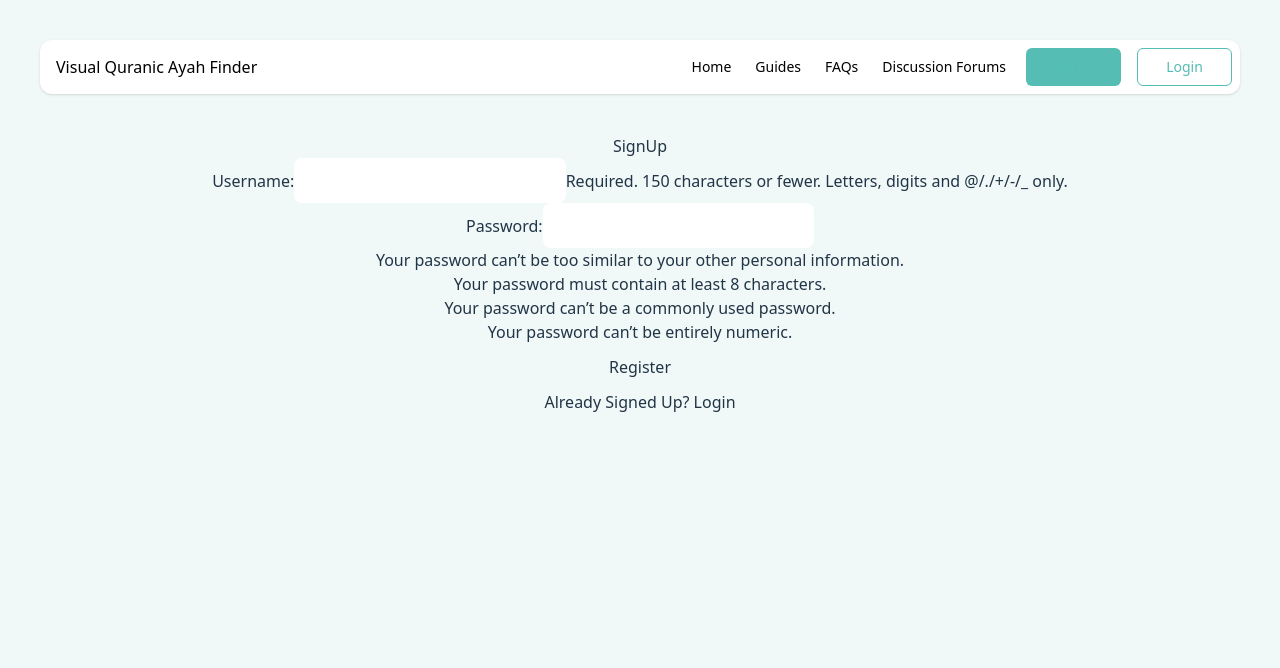
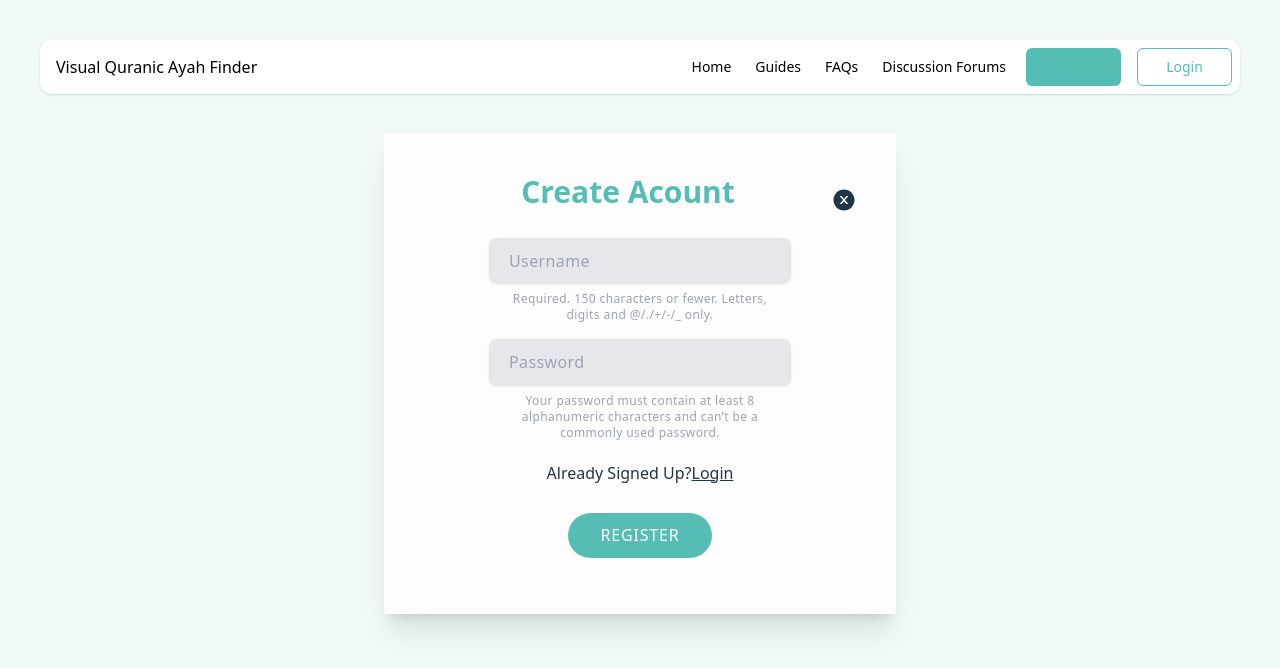
Before and after one commit to sidrams/UoL-Final-project-code, a React (Vite) app in the folder quranic-ayah-finder/: page /signup in a window 1280 px wide. Shown: the top 668 px of the page. Built offline with nearby package versions, Linux system fonts and the light colour scheme; no server answers.

Commit message:
signup and login form designs

```diff
--- a/quranic-ayah-finder/src/pages/DiscussionForum/DiscussionForum.jsx
+++ b/quranic-ayah-finder/src/pages/DiscussionForum/DiscussionForum.jsx
@@ -117,10 +117,9 @@ export default function DiscussionForums() {
 
             {/* create post button */}
             <div>
-
-                <BackButton icon={<BiCommentAdd />} text={
-                    loggedUser ? <Link to='/post/create'>Create Post</Link> : ''
-                } />
+                {
+                    loggedUser && <BackButton icon={<BiCommentAdd />} text={<Link to='/post/create'>Create Post</Link>} />
+                }
 
             </div>
 
--- a/quranic-ayah-finder/src/pages/Login/Login.jsx
+++ b/quranic-ayah-finder/src/pages/Login/Login.jsx
@@ -2,6 +2,7 @@ import { useContext, useEffect, useState } from 'react'
 import Cookies from 'js-cookie';
 import { Link } from 'react-router-dom';
 import { Context } from "../../Context";
+import { AiFillCloseCircle } from 'react-icons/ai';
 
 export default function Login() {
     const { loggedUser, setLoggedUser } = useContext(Context);
@@ -82,31 +83,47 @@ export default function Login() {
 
     return (
         <>
-        <h1>Log in</h1>
+        {/* <h1>Log in</h1> */}
         {
             loggedUser ?
             (
                 <>
-                <h2>USer logged in</h2>
-                <button onClick={logout}>logout</button>
+                <h2>User logged in</h2>
+                <button onClick={logout}>Logout</button>
                 </>
             )
             :
             (
-                <div>
-                    <form method="POST" action="">
+                <div className='lg:w-[50%] xl:w-[40%] lg:min-h-[70vh] xl:min-h-[60vh] m-auto mb-4 bg-custom-gray p-6 shadow-xl flex flex-col justify-evenly'>
+                    <div className="flex justify-between items-center">
+                        <div></div>
+                        <h1 className="text-3xl text-sea-green font-bold">
+                            Login
+                        </h1>
+                        <Link to='/'><AiFillCloseCircle className="text-[1.5rem]"/></Link>
+                    </div>
+
+                    <form method="POST" action="" className="flex flex-col text-left tracking-wide justify-between">
                         {/* <input type="hidden" name="csrfmiddlewaretoken" value={csrftoken} /> */}
 
-                        <label>Username:</label>
-                        <input type="text" value={form.username} onChange={handleChange} name="username" placeholder="Enter Username..." />
+                        <p className="flex items-center my-2">
+                            <label className='hidden'>Username:</label>
+                            <input type="text" className="bg-gray-200 shadow w-[70%] m-auto" placeholder="Username" value={form.username} onChange={handleChange} name="username" />
+                        </p>
+                        <p className="flex items-center my-2">
+                            <label className='hidden'>Password::</label>
+                            <input type="password" className="bg-gray-200 shadow w-[70%] m-auto" placeholder="Password" value={form.password} onChange={handleChange} name="password"/>
+                        </p>
 
-                        <label>Password::</label>
-                        <input type="password" value={form.password} onChange={handleChange} name="password" placeholder="Enter Password..." />
 
-                        <input type="button" value="Login" onClick={login} />
                     </form>
 
-                    Not a user yet? Click here to <Link to='/signup'>Register</Link>
+                    <p  className="flex items-center m-auto my-2">
+                        Not a user yet? Click here to <span> <Link to='/signup' className='underline font-medium'> Register</Link></span>
+                    </p>
+
+                    <button type="button" value="Login" onClick={login} className='uppercase tracking-wider  bg-sea-green text-white w-1/3 m-auto my-4 rounded-full hover:opacity-90'>Login</button>
+
                 </div>
             )
         }
--- a/quranic-ayah-finder/src/pages/SignUp/SignUp.jsx
+++ b/quranic-ayah-finder/src/pages/SignUp/SignUp.jsx
@@ -2,6 +2,7 @@ import { useContext, useEffect, useState } from 'react'
 import Cookies from 'js-cookie';
 import { Link } from 'react-router-dom';
 import { Context } from '../../Context';
+import { AiFillCloseCircle } from 'react-icons/ai';
 
 export default function SignUp() {
     const [form, setForm] = useState({
@@ -106,12 +107,13 @@ export default function SignUp() {
 
     return (
         <>
-        <h1>SignUp</h1>
+        {/*// <div className='py-4'>
+         <h1>SignUp</h1> */}
         {
             loggedUser ?
             (
                 <>
-                <h2>USer logged in</h2>
+                <h2>User logged in</h2>
                 {/* <button onClick={logout}>logout</button> */}
                 </>
             )
@@ -120,21 +122,39 @@ export default function SignUp() {
                 <>
                 {/* <div dangerouslySetInnerHTML={{__html:form}} ></div>  */}
 
-                <div>
-                    <form method="POST" action="">
-                        <p>
-                        <label for="id_username">Username:</label>
-                        <input type="text" name="username" value={form.username} onChange={handleChange} maxlength="150" autocapitalize="none" autocomplete="username" autofocus required id="id_username" />
+                <div className='lg:w-[50%] xl:w-[40%] lg:min-h-[70vh] xl:min-h-[60vh] h-fit m-auto mb-4 bg-custom-gray p-10 shadow-xl flex flex-col justify-between'>
+                    <div className="flex justify-between items-center">
+                        <div></div>
+                        <h1 className="text-3xl text-sea-green font-bold mb-4">
+                            Create Acount
+                        </h1>
+                        <Link to='/'><AiFillCloseCircle className="text-[1.5rem]"/></Link>
+                    </div>
 
-                        <span class="helptext">Required. 150 characters or fewer. Letters, digits and @/./+/-/_ only.</span>
+                    <form method="POST" action="" className="flex flex-col text-left tracking-wide justify-between">
+                        <p className='flex flex-col items-center'>
+                            <div className='flex flex-col items-center my-2 w-full'>
+                                <label className='hidden' for="id_username">Username:</label>
+                                <input type="text" name="username" className="bg-gray-200 shadow w-[70%] m-auto" placeholder='Username' value={form.username} onChange={handleChange} maxlength="150" autocapitalize="none" autocomplete="username" autofocus required id="id_username" />
+                            </div>
+                            <span className="helptext w-2/3 text-center text-xs text-gray-400 font-medium">Required. 150 characters or fewer. Letters, digits and @/./+/-/_ only.</span>
                         </p>
 
 
-                        <p>
-                            <label for="id_password1">Password:</label>
-                            <input type="password" name="password" value={form.password} onChange={handleChange} autocomplete="new-password" required id="id_password1" />
+                        <p className="flex flex-col items-center my-2">
+                            <div className='flex flex-col items-center my-2 w-full'>
+                                <label className='hidden' for="id_password1">Password:</label>
+                                <input type="password" name="password" className="bg-gray-200 shadow w-[70%] m-auto" placeholder="Password" value={form.password} onChange={handleChange} autocomplete="new-password" required id="id_password1" />
+                            </div>
 
-                            <span class="helptext"><ul><li>Your password can’t be too similar to your other personal information.</li><li>Your password must contain at least 8 characters.</li><li>Your password can’t be a commonly used password.</li><li>Your password can’t be entirely numeric.</li></ul></span>
+                            <span className="helptext w-2/3 text-center text-xs text-gray-400 font-medium">
+                                <ul>
+                                    {/* <li>Your password can’t be too similar to your other personal information.</li> */}
+                                    <li>Your password must contain at least 8 alphanumeric characters and can’t be a commonly used password.</li>
+                                    {/* <li>Your password can’t be a commonly used password.</li> */}
+                                    {/* <li>Your password can’t be entirely numeric.</li> */}
+                                </ul>
+                            </span>
                         </p>
 
 
@@ -145,10 +165,17 @@ export default function SignUp() {
                             <span class="helptext">Enter the same password as before, for verification.</span>
                         </p> */}
 
-                         <input type="button" value="Register" onClick={register} />
                     </form>
 
-                    Already Signed Up? <Link to='/login'>Login</Link>
+                    <p  className="flex items-center m-auto my-2">
+                        Already Signed Up? <Link to='/login' className='underline font-medium'>Login</Link>
+                    </p>
+
+                    {/* <input type="button" value="Register" onClick={register} /> */}
+                    <button type="button" value="Register" onClick={register} className='uppercase tracking-wider  bg-sea-green text-white w-1/3 m-auto my-4 rounded-full hover:opacity-90'>
+                        Register
+                    </button>
+
                 </div>
                 </>
             )
@@ -165,7 +192,8 @@ export default function SignUp() {
 
                 <input type="button" value="Login" onClick={login} />
             </form>
-        </div> */}
+        </div>
+        // </div>*/}
         </>
     )
 }
```
